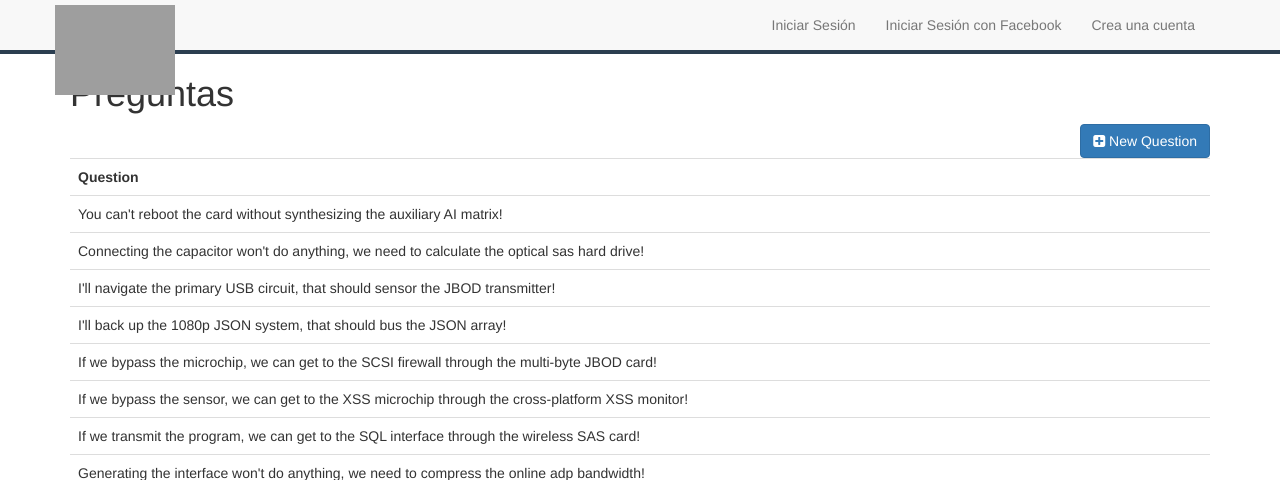
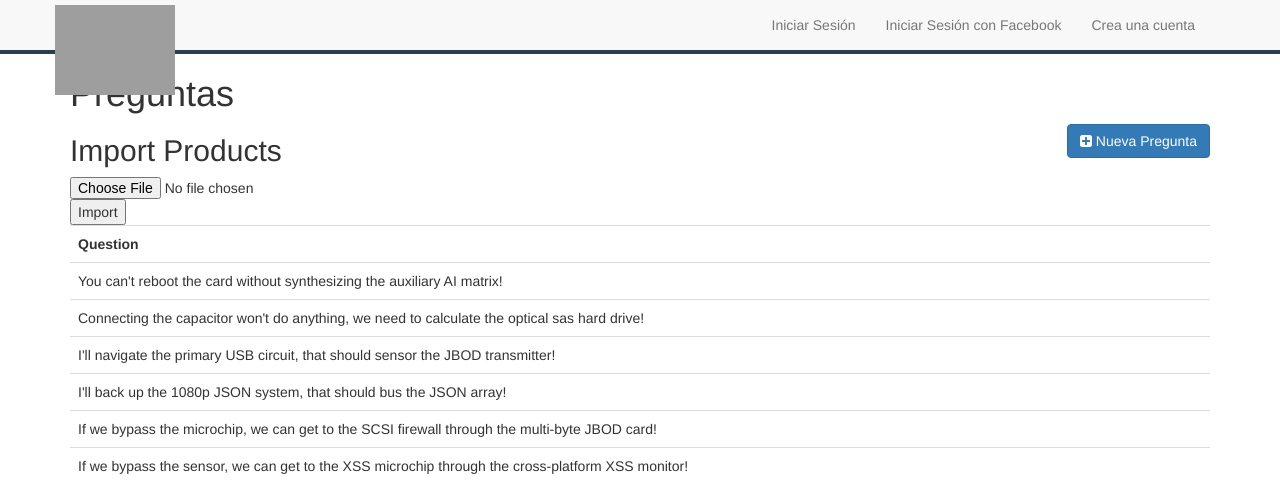
Before and after one commit to KaizenDevs/cien-preguntas, a Rails app: page /questions in a window 1280 px wide. Shown: the top 480 px of the page. Run offline with Rails 7, Linux system fonts and the light colour scheme; data comes from the database, SQL or seed files in the repository; style sheets or scripts are compiled from the project's sources; some libraries are stand-ins or nearby versions; grey boxes are pictures that could not be loaded.

Commit message:
Add CSV support

```diff
--- a/app/controllers/questions_controller.rb
+++ b/app/controllers/questions_controller.rb
@@ -18,6 +18,11 @@ class QuestionsController < ApplicationController
     end
   end
 
+  def import
+    Question.import(params[:file])
+    redirect_to questions_path, notice: "Se han importado las preguntas."
+  end
+
   private
   def question_params
     params.require(:question).permit(:question)
--- a/app/models/question.rb
+++ b/app/models/question.rb
@@ -63,4 +63,10 @@ class Question < ActiveRecord::Base
     end
   end
 
+  def self.import(file)
+  CSV.foreach(file.path, headers: true) do |row|
+    Question.create! row.to_hash
+  end
 end
+
+end
--- a/app/views/questions/index.html.erb
+++ b/app/views/questions/index.html.erb
@@ -1,7 +1,12 @@
 <div class="container">
   <h1>Preguntas</h1>
   <%= link_to new_question_path do %>
-    <button class="btn btn-primary pull-right"> <span class="fa fa-plus-square"></span> New Question</button>
+    <button class="btn btn-primary pull-right"> <span class="fa fa-plus-square"></span> Nueva Pregunta</button>
+  <% end %>
+  <h2>Import Products</h2>
+  <%= form_tag import_questions_path, multipart: true do %>
+    <%= file_field_tag :file %>
+    <%= submit_tag "Import" %>
   <% end %>
   <table class="table">
     <tr>
--- a/config/application.rb
+++ b/config/application.rb
@@ -1,5 +1,6 @@
 require File.expand_path('../boot', __FILE__)
 
+require 'csv'
 require 'rails/all'
 
 # Require the gems listed in Gemfile, including any gems
--- a/config/routes.rb
+++ b/config/routes.rb
@@ -3,6 +3,7 @@ Rails.application.routes.draw do
   get 'pages/profile'
   resources :user, :controller => "user"
   resources :questions do
+    collection { post :import }
     resources :answers
   end
   devise_for :users, :controllers => { :omniauth_callbacks => "users/omniauth_callbacks" }
```
Also changed, not shown: db/schema.rb.
